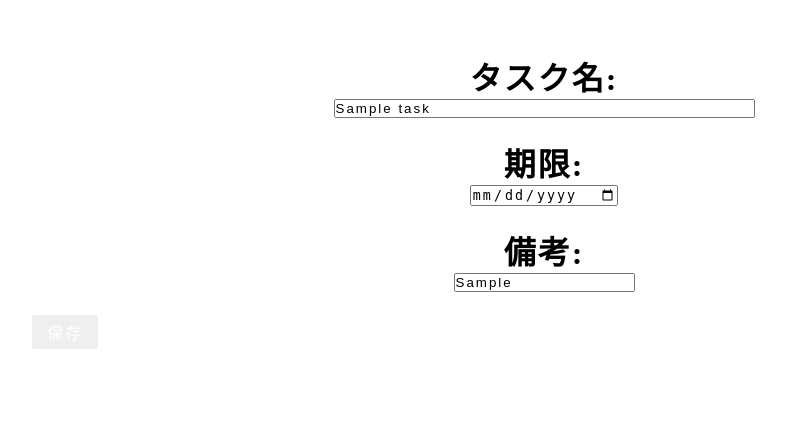
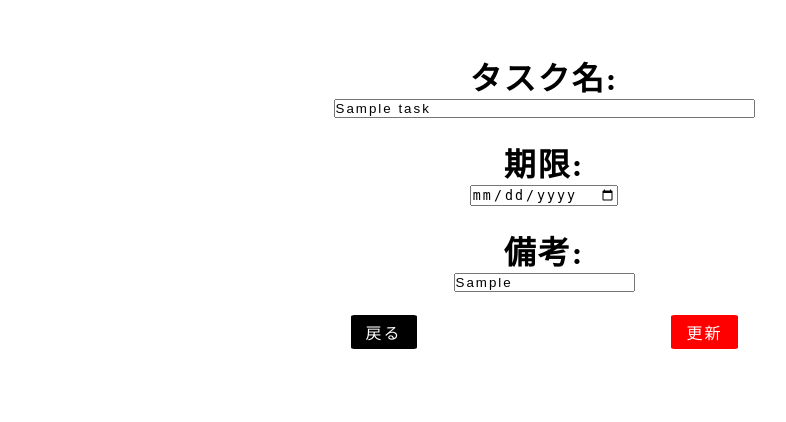
Before and after one commit to Kanata0204/task_app, a Django app: page /task_list/1/update in a window 1280 px wide. Shown: the part 103-525 px from the top of the page, without its empty margins (96-882 px from the left). Run offline with Django 3.2, Linux system fonts and the light colour scheme; a user stored in the database is signed in; tables that the repository leaves empty hold one stand-in row (values such as "Sample post"); style sheets or scripts are compiled from the project's sources.

Commit message:
implement css of task_update

```diff
--- a/static/css/taskapp/task_form.css
+++ b/static/css/taskapp/task_form.css
@@ -34,3 +34,7 @@
 #content form .btn_block #create_btn {
   background-color: red;
 }
+
+#content form .btn_block #update_btn {
+  background-color: red;
+}
--- a/static/scss/taskapp/task_form.scss
+++ b/static/scss/taskapp/task_form.scss
@@ -44,6 +44,10 @@
             & #create_btn{
                 background-color: red;
             }
+
+            & #update_btn{
+                background-color: red;
+            }
         }
     }
 }
--- a/taskapp/templates/taskapp/task_update_form.html
+++ b/taskapp/templates/taskapp/task_update_form.html
@@ -3,16 +3,17 @@
 {% load static %}
 
 {% block custom_css %}
-<link rel="stylesheet" href="{% static 'css/task_form.css' %}">
+<link rel="stylesheet" href="{% static 'css/taskapp/task_form.css' %}">
 {% endblock %}
-
-{% block title %}タスク編集{% endblock  %}
 
 {% block container %}
 <form action="#" method="POST">{% csrf_token %}
     <table class="table">
         {{ form }}
     </table>
-    <button class="btn" type="submit">保存</button>
+    <div class="btn_block">
+        <a id="back_btn" class="btn" href="{% url 'list' %}">戻る</a>
+        <button id="update_btn" class="btn" type="submit">更新</button>
+    </div>
 </form>
 {% endblock  %}
```
